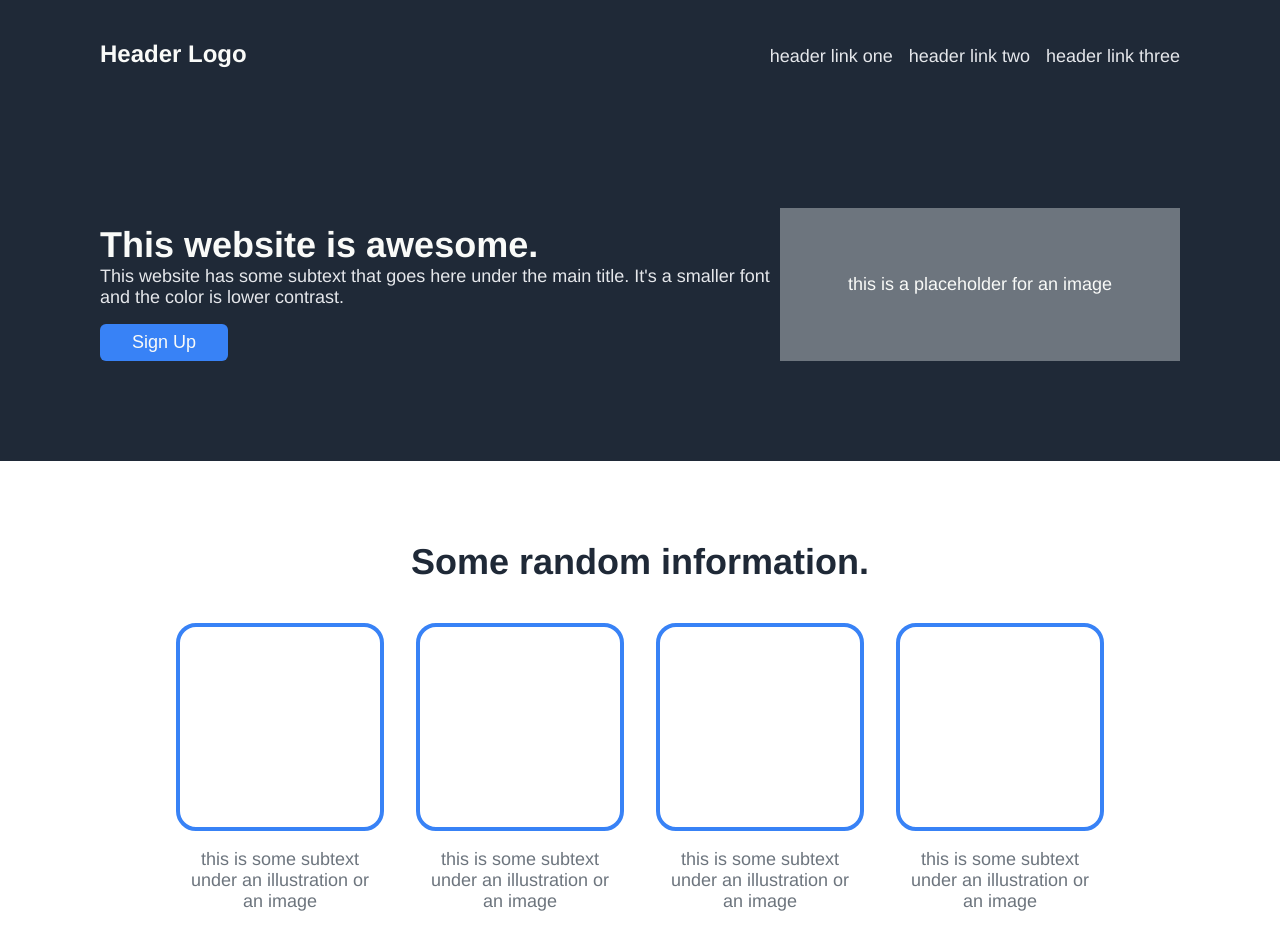
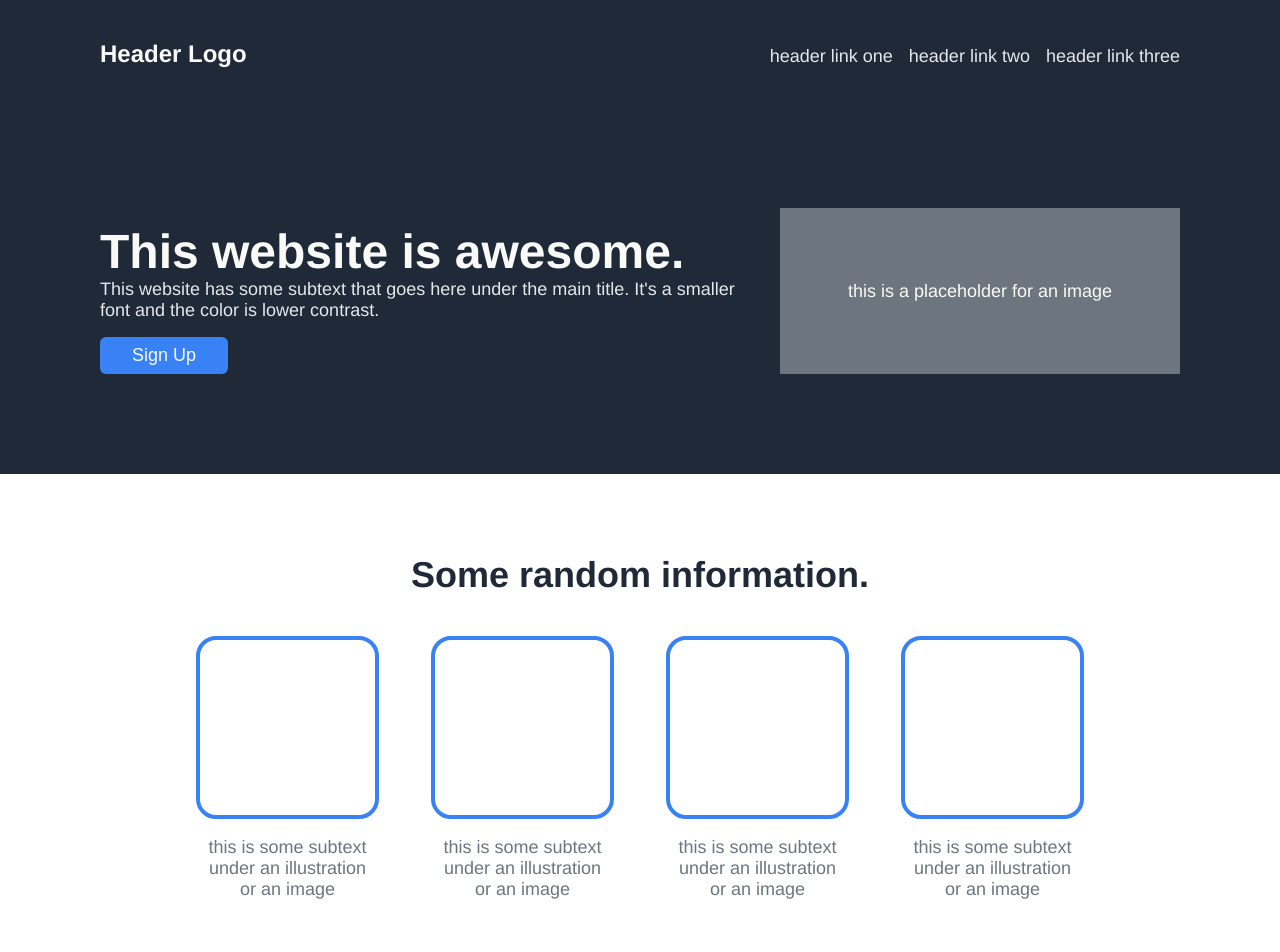
Before and after one commit to mwetta/tod-landing-page, a plain HTML site: page index.html in a window 1280 px wide. Shown: the top 952 px of the page. Drawn offline with Linux system fonts and the light colour scheme.

Commit message:
Remove flex-wrap from "information"
Remove flex-wrap from "information" and update gap in both "about" and
"information" to more closely resemble the example.

```diff
--- a/style.css
+++ b/style.css
@@ -50,11 +50,11 @@ body {
     color: #F9FAF8;
     padding: 100px;
     display: flex;
-    gap: 10px;
+    gap: 20px;
 }
 
 .about .hero {
-    font-size: 36px;
+    font-size: 48px;
     font-weight: 900;
 }
 
@@ -100,8 +100,7 @@ h2 {
 
 .container {
     display: flex;
-    flex-wrap: wrap;
-    gap: 40px;
+    gap: 60px;
     justify-content: center;
     align-items: center;
 }
@@ -111,15 +110,15 @@ h2 {
     flex-direction: column;
     justify-content: center;
     align-items: center;
-    width: 200px;
+    width: 175px;
     height: auto;
 }
 
 .block {
     border: #3882F6 4px solid;
     border-radius: 20px;
-    height: 200px;
-    width: 200px;
+    height: 175px;
+    width: 175px;
 }
 
 .caption {
```
